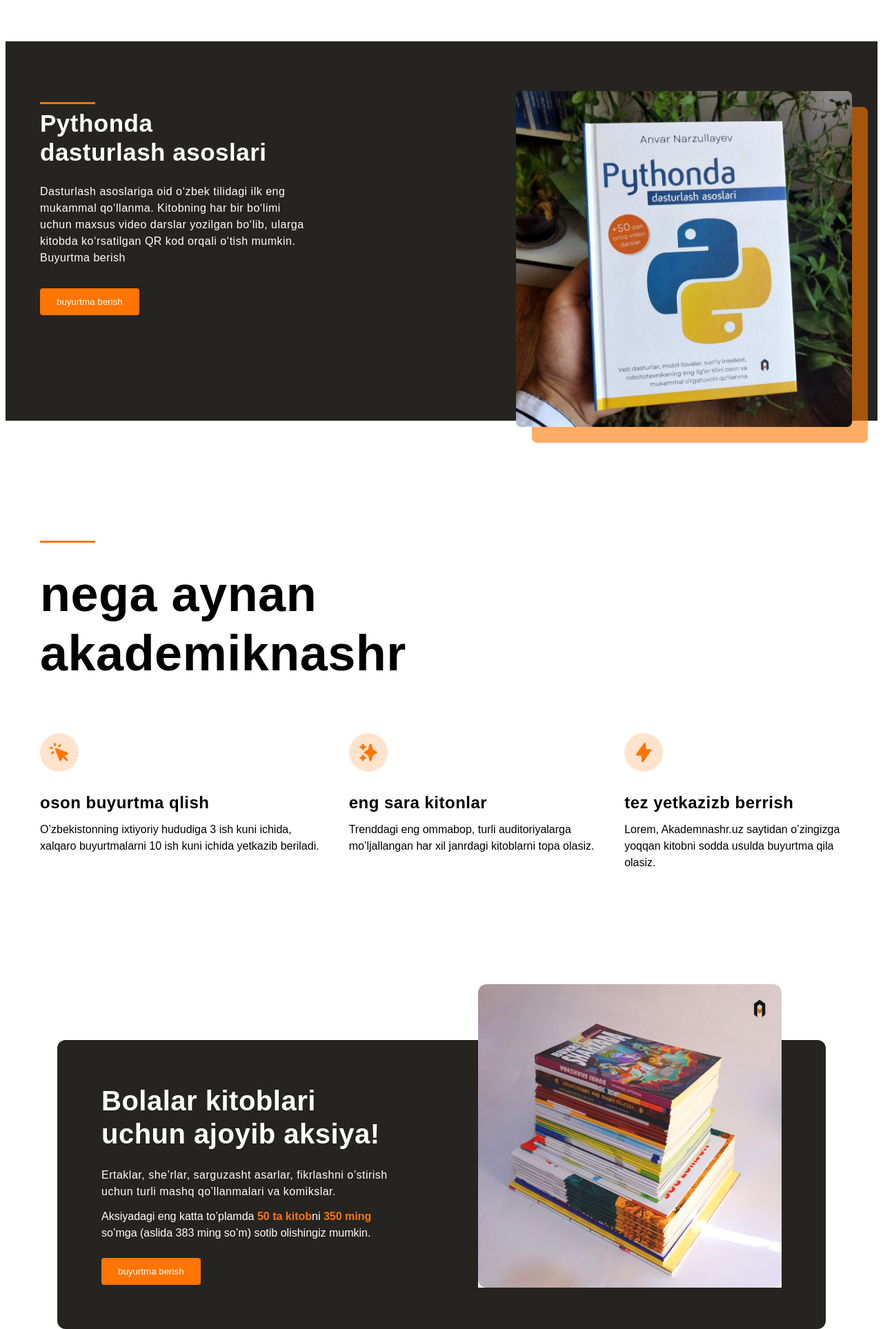
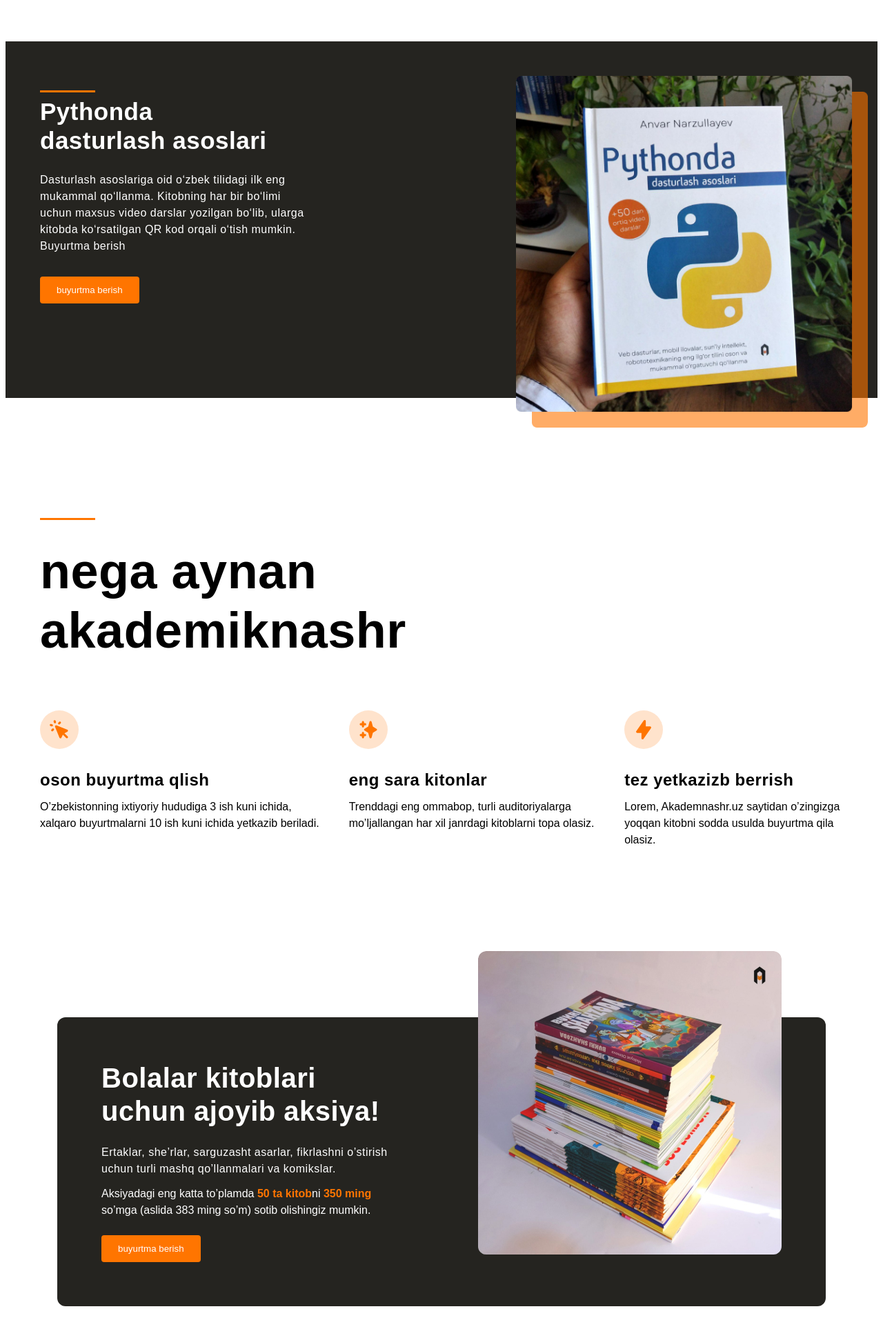
Before and after one commit to aliyevabdulaziz/akademiknashr, a plain HTML site: page index.html in a window 1280 px wide. Shown: the part 75-2002 px from the top of the page at 69% size. Drawn offline with Linux system fonts and the light colour scheme.

Commit message:
add position

```diff
--- a/style.css
+++ b/style.css
@@ -175,7 +175,9 @@ transition: opacity 0.4s ease;
 .hero-images img {
 	width: 510px;
 	height: 510px;
-	padding-top: 110px;
+	position: relative;
+	top: 50px;
+	border-radius: 8px;
 }
 
 /* main info-start */
@@ -304,7 +306,8 @@ transition: opacity 0.4s ease;
 	height: 440px;
 	border-radius: 12px;
 	margin-right: 64px;
-	padding-bottom: 70px;
+  position:relative;
+  bottom: 50px;
 }
 
 .footer-list {
```
Also changed, not shown: hero-img.svg (added).
